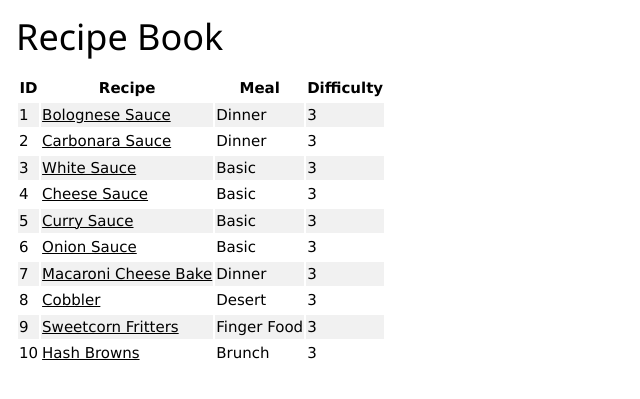
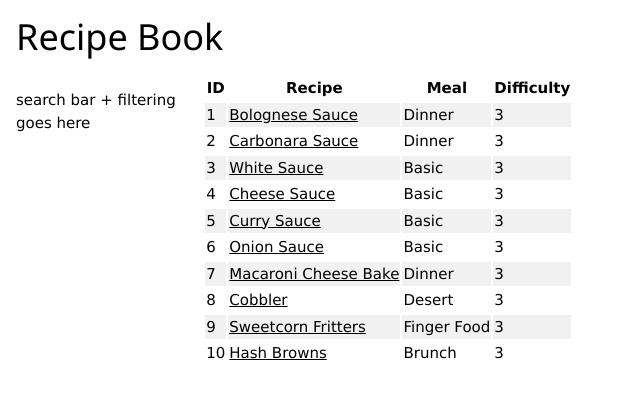
Before and after one commit to 20042Sarah/Recipe-Book, a Flask app: page / in a window 1280 px wide. Shown: the top 399 px of the page, without its empty margins (0-640 px from the left). Run offline with Flask 3, Linux system fonts and the light colour scheme; data comes from the database, SQL or seed files in the repository.

Commit message:
made divs for home page

```diff
--- a/templates/base.html
+++ b/templates/base.html
@@ -6,6 +6,12 @@
     <link rel="stylesheet" href="https://www.w3schools.com/w3css/4/w3.css">
     <link rel="stylesheet" href="https://cdnjs.cloudflare.com/ajax/libs/font-awesome/4.7.0/css/font-awesome.min.css">
 </head>
+<style>
+    .home-container {
+    display: grid;
+    grid-template-columns: 15% 85%;
+    }
+</style>
 <body>
     {% block body %}
     {% endblock %}
--- a/templates/home.html
+++ b/templates/home.html
@@ -4,6 +4,11 @@
 <div class="w3-container">
     <h1>Recipe Book</h1>
     <!-- Displays all recipes in a table -->
+    <div class="home-container">
+        <div>
+            <p>search bar + filtering goes here</p>
+        </div>
+        <div>
             <table class="w3-striped">
                 <tr>
                     <th>ID</th>
@@ -22,4 +27,6 @@
                 {% endfor %}
             </table>
         </div>
+    </div>
+</div>
 {% endblock %}
--- a/templates/recipe.html
+++ b/templates/recipe.html
@@ -34,6 +34,7 @@
         {% endfor %}
     </table>
     <p></p>
+    <!-- back button -->
     <button class="w3-btn w3-white w3-large"><a href="/"><i class="fa fa-arrow-left"></i></a></button>
 </div>
 {% endblock %}
```
Lines whose indentation alone changed are shown as unchanged.
